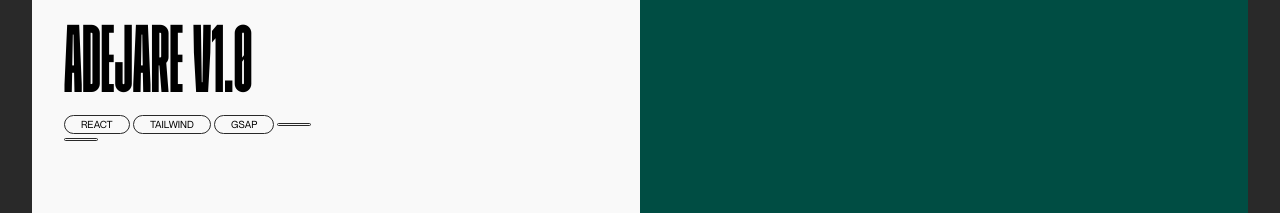
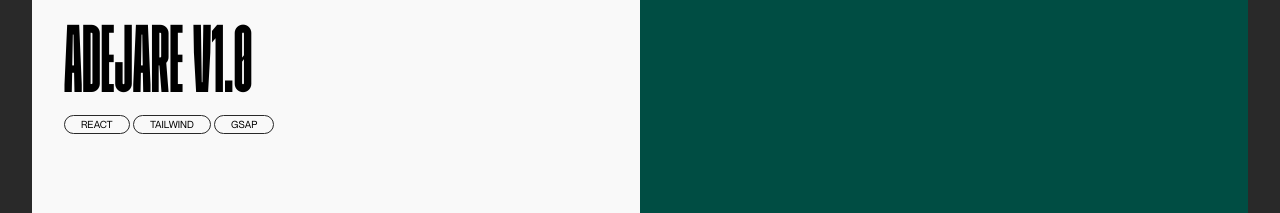
Before and after one commit to Dejare/dejj-23, a React (Create React App) app: page / in a window 1280 px wide. Shown: the part 2223-2436 px from the top of the page. Built offline with nearby package versions, Linux system fonts and the light colour scheme.

Commit message:
fixed empty stack boxes

```diff
--- a/src/Main.js
+++ b/src/Main.js
@@ -203,6 +203,8 @@ useEffect(() => {
                                     image={adejare}
                                     ref={cardOne}
                                     link="https://adejare.vercel.app/"
+                                    display="none"
+                                    displayTwo="none"
                                 />
 
                                 <ProjectCard
@@ -211,6 +213,7 @@ useEffect(() => {
                                     stackOne="Supabase"
                                     image={evaluate}
                                     link="https://evaluattee.vercel.app"
+                                    displayTwo="none"
 
                                 />
                                 <ProjectCard
--- a/src/components/ProjectCard.js
+++ b/src/components/ProjectCard.js
@@ -3,7 +3,7 @@ import { TbCornerRightDown } from 'react-icons/tb'
 import musica from '../assets/images/musica.jpg'
 import gsap from 'gsap'
 
-const ProjectCard = ({ title, details, stackOne, stackTwo, image, ref, link }) => {
+const ProjectCard = ({ title, details, stackOne, stackTwo, image, ref, link, display, displayTwo }) => {
 
 
 
@@ -17,8 +17,8 @@ const ProjectCard = ({ title, details, stackOne, stackTwo, image, ref, link }) =
                         <div className='stack mt-1'>React</div>
                         <div className='stack mt-1' >Tailwind</div>
                         <div className='stack mt-1'>Gsap</div>
-                        <div className='stack mt-1'>{stackOne}</div>
-                        <div className='stack mt-1 md:mt-1'>{stackTwo}</div>
+                        <div className='stack mt-1'style={{"display": `${display}`}}>{stackOne}</div>
+                        <div className='stack mt-1 md:mt-1' style={{"display": `${displayTwo}`}}>{stackTwo}</div>
                     </div>
                 </div>
                 <div className='md:w-2/4 mt-12 md:mt-0'>
```
